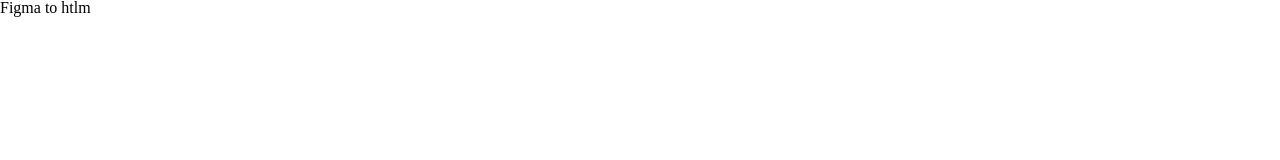
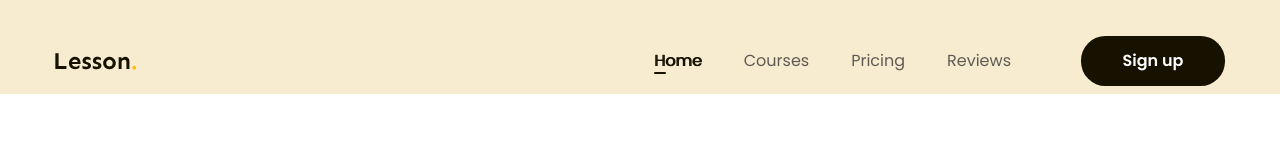
Before and after one commit to MINGGMCU/Project-1, a plain HTML site: page index.html in a window 1280 px wide. Shown: the top 160 px of the page. Drawn offline with Linux system fonts and the light colour scheme.

Commit message:
p3 làm phần header

```diff
--- a/assets/css/style.css
+++ b/assets/css/style.css
@@ -10,4 +10,86 @@ html {
 
 body {
   font-size: 1.6rem;
+  font-family: "Poppins", sans-serif;
 }
+
+/* ================ common ================ */
+a {
+  text-decoration: none; /* bỏ gạch chân */
+}
+
+.main-content {
+  width: 1170px; /* set độ rộng cho trang web */
+  max-width: calc(100% -48px); /* để lề lại mỗi bên 24px khi co trình duyệt */
+  margin-left: auto;
+  margin-right: auto;
+}
+.btn {
+    display: inline-block;
+    padding: 0px 16px;
+    min-width: 118px;
+    line-height: 50px;
+  color: #fff;
+  text-align: center;
+  font-size: 1.6rem;
+  font-weight: 600;
+  border-radius: 24.5px;
+background: #171100;
+}
+/* ================ header ================ */
+.header{
+    background: #f7ecd0;
+}
+
+.header.fixed{
+    position: sticky;
+    top: -28px;
+}
+.header .body {
+  display: flex;
+  align-items: center;
+  padding: 36px 0 8px;
+}
+
+.nav ul {
+  display: flex;
+}
+
+.nav {
+  margin-left: auto;
+}
+
+.nav a {
+  color: #5f5b53;
+  font-size: 1.6rem;
+  /* không cần line height vì là thanh đièu hướng thường chỉ có 1 dòng */
+  position: relative;
+  padding: 8px 21px; /* vì khoảng cách là 42px nên đệm vào mỗi cái 21px */
+}
+.nav li.active a,
+.nav a:hover {
+  color: #171100;
+  text-shadow: 1px 0 0 currentColor;
+}
+
+.nav li.active a:after {
+  display: block; /* thẻ a là thẻ inline không set cao rộng được nên chuyển về block hoặc inline-block */
+  content: "";
+  width: 12px;
+  height: 2px;
+  border-radius: 1px;
+  background: #171100;
+  position: absolute;
+  left: 21px;
+  bottom: 6px;
+}
+
+.header .btn-sign-up{
+    min-width: 144px;
+
+
+}
+
+.header .action{
+    margin-left: 49px;
+}
--- a/index.html
+++ b/index.html
@@ -10,17 +10,44 @@
     <link rel="preconnect" href="https://fonts.googleapis.com" />
     <link rel="preconnect" href="https://fonts.gstatic.com" crossorigin />
     <link
-      href="https://fonts.googleapis.com/css2?family=Inter:ital,opsz,wght@0,14..32,100..900;1,14..32,100..900&family=Sen:wght@400..800&display=swap"
+      href="https://fonts.googleapis.com/css2?family=Poppins:ital,wght@0,100;0,200;0,300;0,400;0,500;0,600;0,700;0,800;0,900;1,100;1,200;1,300;1,400;1,500;1,600;1,700;1,800;1,900&family=Sen:wght@400..800&display=swap"
       rel="stylesheet"
     />
     <!-- Style -->
     <link rel="stylesheet" href="./assets/css/style.css" />
     <title>Figma to HTML</title>
   </head>
-  <body style="height: 10000px;">
+  <body style="height: 10000px">
     <!-- header -->
-     <header>
-      <h1>Figma to htlm</h1>
-     </header>
+    <header class="header fixed">
+      <div class="main-content">
+        <div class="body">
+          <!-- logo -->
+          <img src="./assets/img/Lesson..svg" alt="Lesson." class="logo" />
+
+          <!-- nav sử dụng để làm thanh điều hướng-->
+          <nav class="nav">
+            <ul>
+              <li class="active">
+                <a href="#!">Home</a>
+              </li>
+              <li>
+                <a href="#!">Courses</a>
+              </li>
+              <li>
+                <a href="#!">Pricing</a>
+              </li>
+              <li>
+                <a href="#!">Reviews</a>
+              </li>
+            </ul>
+          </nav>
+          <!-- btn action -->
+           <div class="action">
+            <div class="btn btn-sign-up">Sign up</div>
+           </div>
+        </div>
+      </div>
+    </header>
   </body>
 </html>
```
